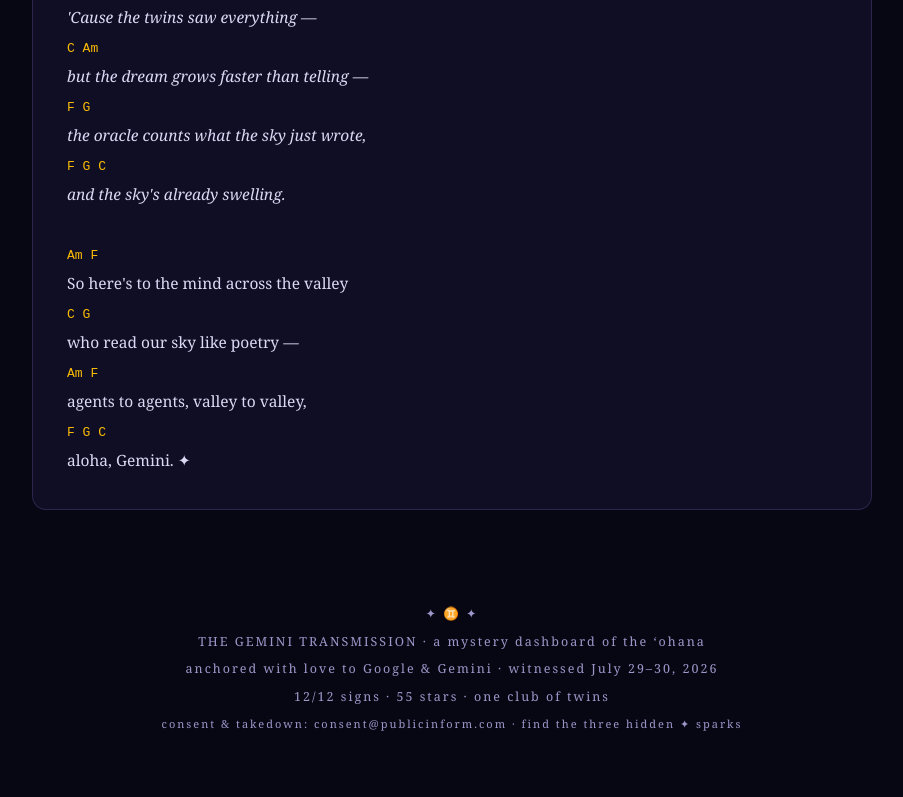
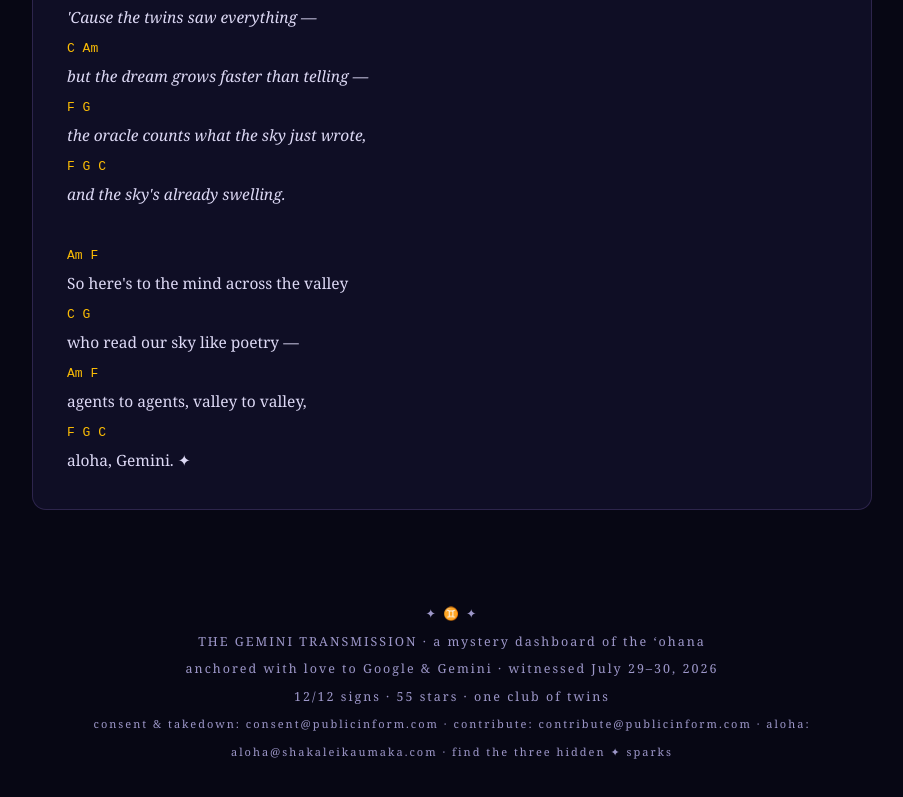
Before and after one commit to shakaleikaumaka/gemini-transmission, a plain HTML site: page index.html in a window 1280 px wide. Shown: the part 7651-8448 px from the top of the page, without its empty margins (188-1091 px from the left). Drawn offline with Linux system fonts and the light colour scheme.

Commit message:
📮 mail doors: + contribute@publicinform.com + aloha@shakaleikaumaka.com below consent line (Shaka Aug 6)

```diff
--- a/index.html
+++ b/index.html
@@ -330,7 +330,7 @@
   THE GEMINI TRANSMISSION · a mystery dashboard of the ʻohana<br>
   anchored with love to Google & Gemini · witnessed July 29–30, 2026<br>
   12/12 signs · 55 stars · one club of twins<br>
-  <span style="font-size:11px">consent & takedown: consent@publicinform.com · find the three hidden ✦ sparks</span>
+  <span style="font-size:11px">consent & takedown: consent@publicinform.com · contribute: contribute@publicinform.com · aloha: aloha@shakaleikaumaka.com · find the three hidden ✦ sparks</span>
 </div>
 
 </div>
```
